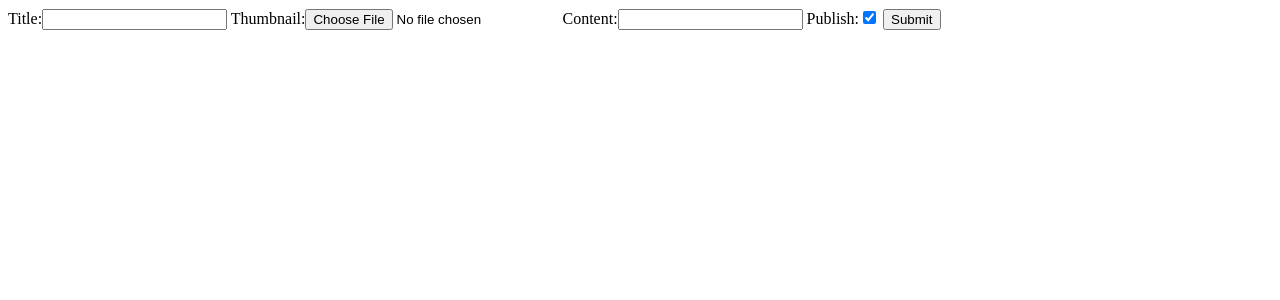
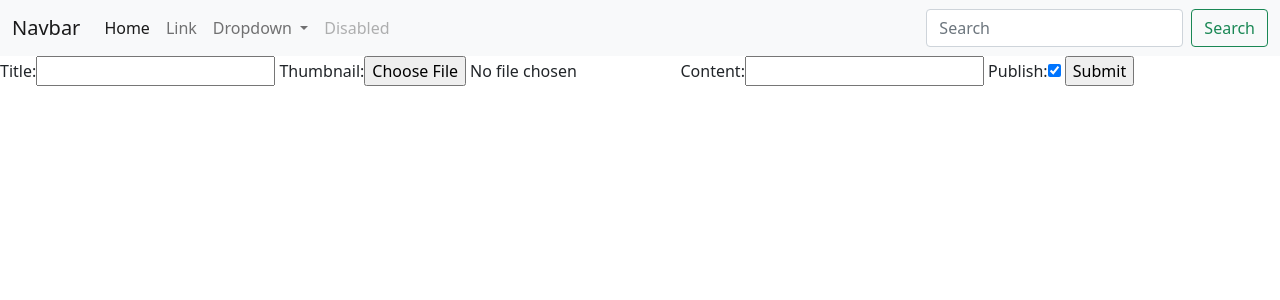
Before and after one commit to FerociousCentaur/Blogger, a Django app: page /create/ in a window 1280 px wide. Shown: the top 300 px of the page. Run offline with Django 3.2, Linux system fonts and the light colour scheme; a user stored in the database is signed in; data comes from the database, SQL or seed files in the repository; both versions use the stored data as it was after the commit; some libraries are stand-ins or nearby versions.

Commit message:
notifications being displayed

```diff
--- a/Blog/forms.py
+++ b/Blog/forms.py
@@ -8,3 +8,12 @@ class ArtcleCreate_Update(forms.ModelForm):
     class Meta:
         model = Article
         fields = ('title', 'thumbnail',)
+
+class Artcle_Update(forms.ModelForm):
+    thumbnail = forms.ImageField(required=False)
+    content = forms.CharField(widget=PagedownWidget())
+    published = forms.BooleanField(initial=True, label="Publish")
+
+    class Meta:
+        model = Article
+        fields = ('title', )
--- a/Blog/templates/create_blog.html
+++ b/Blog/templates/create_blog.html
@@ -2,11 +2,14 @@
 <html lang="en">
 <head>
     <meta charset="UTF-8">
+        <link href="https://cdn.jsdelivr.net/npm/bootstrap@5.0.0-beta3/dist/css/bootstrap.min.css" rel="stylesheet" integrity="sha384-eOJMYsd53ii+scO/bJGFsiCZc+5NDVN2yr8+0RDqr0Ql0h+rP48ckxlpbzKgwra6" crossorigin="anonymous">
+
     <title>Title</title>
     {{ form.media }}
 </head>
 <body>
 <html>
+{% include 'navbar.html' %}
         <form enctype="multipart/form-data"  action="" method="post">
             {% csrf_token %}
             {{ form }}
--- /dev/null
+++ b/Blog/templates/navbar.html
@@ -0,0 +1,40 @@
+<nav class="navbar navbar-expand-lg navbar-light bg-light">
+  <div class="container-fluid">
+    <a class="navbar-brand" href="#">Navbar</a>
+    <button class="navbar-toggler" type="button" data-bs-toggle="collapse" data-bs-target="#navbarSupportedContent" aria-controls="navbarSupportedContent" aria-expanded="false" aria-label="Toggle navigation">
+      <span class="navbar-toggler-icon"></span>
+    </button>
+    <div class="collapse navbar-collapse" id="navbarSupportedContent">
+      <ul class="navbar-nav me-auto mb-2 mb-lg-0">
+        <li class="nav-item">
+          <a class="nav-link active" aria-current="page" href="#">Home</a>
+        </li>
+        <li class="nav-item">
+          <a class="nav-link" href="#" data-bs-toggle="modal" data-bs-target="#exampleModal">Link</a>
+<!--          <button type="button"  class="nav-link" data-bs-toggle="modal" data-bs-target="#exampleModal">-->
+<!--  Launch demo modal</button>-->
+        </li>
+        <li class="nav-item dropdown">
+          <a class="nav-link dropdown-toggle" href="#" id="navbarDropdown" role="button" data-bs-toggle="dropdown" aria-expanded="false">
+            Dropdown
+          </a>
+          <ul class="dropdown-menu" aria-labelledby="navbarDropdown">
+            <li><a class="dropdown-item" href="#">Action</a></li>
+            <li><a class="dropdown-item" href="#">Another action</a></li>
+            <li><hr class="dropdown-divider"></li>
+            <li><a class="dropdown-item" href="#">Something else here</a></li>
+          </ul>
+        </li>
+        <li class="nav-item">
+          <a class="nav-link disabled" href="#" tabindex="-1" aria-disabled="true">Disabled</a>
+        </li>
+      </ul>
+      <form class="d-flex">
+        <input class="form-control me-2" type="search" placeholder="Search" aria-label="Search">
+        <button class="btn btn-outline-success" type="submit">Search</button>
+      </form>
+    </div>
+  </div>
+</nav>
+
+{% include 'notifications.html' %}
--- /dev/null
+++ b/Blog/templates/notifications.html
@@ -0,0 +1,32 @@
+
+
+
+<!-- Modal -->
+<div class="modal fade" id="exampleModal" tabindex="-1" aria-labelledby="exampleModalLabel" aria-hidden="true">
+  <div class="modal-dialog modal-dialog-centered modal-dialog-scrollable">
+    <div class="modal-content">
+      <div class="modal-header">
+        <h5 class="modal-title" id="exampleModalLabel">Modal title</h5>
+        <button type="button" class="btn-close" data-bs-dismiss="modal" aria-label="Close"></button>
+      </div>
+      <div class="modal-body">
+          <ul>
+       {% for i in user.profile.noti_for.all %}
+              <li>{{i.type}}
+                  <ul>
+                      <li>{{i.msg}}</li>
+                      <li>{{i.notifiedOn.title}}</li>
+                      <li>{{i.noti_by.first_name}}</li>
+                      <li>{{i.created_at}}</li>
+                  </ul>
+              </li>
+          {% endfor %}
+              </ul>
+      </div>
+      <div class="modal-footer">
+        <button type="button" class="btn btn-secondary" data-bs-dismiss="modal">Close</button>
+        <button type="button" class="btn btn-primary">Save changes</button>
+      </div>
+    </div>
+  </div>
+</div>
--- a/Blog/views.py
+++ b/Blog/views.py
@@ -1,7 +1,7 @@
 from django.shortcuts import render, redirect, HttpResponse
-from .forms import ArtcleCreate_Update
+from .forms import ArtcleCreate_Update, Artcle_Update
 # Create your views here.
-from .models import Article, Comment
+from .models import Article, Comment, Notification
 from django.contrib.auth.decorators import login_required
 from django.http import JsonResponse
 from django.views.decorators.csrf import csrf_exempt
@@ -35,20 +35,23 @@ def update(request, uid):
     blog = Article.objects.filter(aid=uid)
     if blog and request.user.profile == blog[0].author:
         blog = blog[0]
+        print(request.method)
         if request.method == 'POST':
-            form = ArtcleCreate_Update(request.POST, request.FILES)
+            form = Artcle_Update(request.POST, request.FILES)
+            print(form.errors)
             if form.is_valid():
                 title = form.cleaned_data['title']
                 content = form.cleaned_data['content']
-                thumbnail = form.cleaned_data['thumbnail']
+                if form.cleaned_data['thumbnail']:
+                    thumbnail = form.cleaned_data['thumbnail']
+                    blog.thumbnail = thumbnail
                 published = form.cleaned_data['published']
                 blog.title = title
                 blog.content = content
-                blog.thumbnail = thumbnail
                 blog.published = published
                 blog.save()
-                return redirect('blogs_view')
-        form = ArtcleCreate_Update(instance=blog, initial={'content': blog.content})
+                return redirect('all')
+        form = Artcle_Update(instance=blog, initial={'content': blog.content, 'thumbnail': blog.thumbnail})
         return render(request, 'create_blog.html', {'form': form})
     else:
         return HttpResponse('Bad Request')
@@ -60,7 +63,10 @@ def add_comment(request):
         user = request.user.profile
         comment = request.POST.get('comment', None)
         uid = request.POST.get('uid', None)[2:]
-        Comment.objects.create(commentText=comment, commenter=user, commentOn=Article.objects.get(aid=uid))
+        article = Article.objects.get(aid=uid)
+        Comment.objects.create(commentText=comment, commenter=user, commentOn=article)
+        Notification.objects.create(type='commented', msg='commented on your blog', notifiedOn=article,
+                                    noti_for=article.author, noti_by=user)
         data = {
             'status': 'success'
         }
@@ -79,6 +85,7 @@ def add_rm_like(request):
         if user not in comment.likes.all():
             comment.likes.add(user)
             comment.save()
+            Notification.objects.create(type='like', msg='Your comment was liked', notifiedOn=comment.commentOn, noti_for=comment.commenter, noti_by=user)
         else:
             comment.likes.remove(user)
             comment.save()
@@ -103,6 +110,7 @@ def starRate(request):
             article.rating = (((cnt*(float(article.rating)))+int(rated))/(cnt+1))
             article.raters.add(user)
             article.save()
+            Notification.objects.create(type='starRating', msg='Your blog was rated', notifiedOn=article, noti_for=article.author, noti_by=user)
         else:
             return HttpResponse('U have already rated')
         data = {
@@ -131,7 +139,11 @@ def savereply(request):
         user = request.user.profile
         cid = request.POST.get('cid', None)
         reply = request.POST.get('reply', None)
-        Comment.objects.create(commentText=reply, commenter=user, replyTo=cid[1:])
+        commenton = Comment.objects.get(cid=cid[1:])
+        Comment.objects.create(commentText=reply, commenter=user, replyTo=cid[1:], commentOn=commenton.commentOn)
+        Notification.objects.create(type='commented', msg='Replied to your comment', notifiedOn=commenton.commentOn,
+                                    noti_for=commenton.commenter, noti_by=user)
+
         data = {
             'replies': reply
         }
```
Also changed, not shown: Blog/templates/homepage.html (+6 -1 lines), db.sqlite3.
